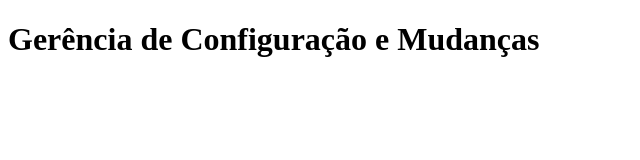
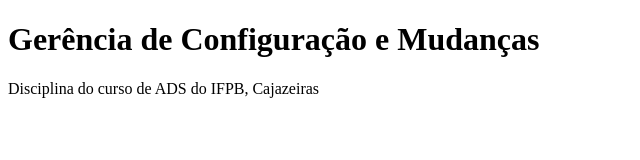
Before and after one commit to Gerencia-de-configuracao-e-mudancas/Gerencia-de-configuracao-e-mudancas.github.io, a plain HTML site: page index.html in a window 1280 px wide. Shown: the whole page, without its empty margins (0-640 px from the left). Drawn offline with Linux system fonts and the light colour scheme.

Commit message:
Atualizando informações da disciplina

```diff
--- a/index.html
+++ b/index.html
@@ -7,5 +7,8 @@
 </head>
 <body>
     <h1>Gerência de Configuração e Mudanças</h1>
+
+    Disciplina do curso de ADS do IFPB, Cajazeiras
+
 </body>
 </html>
```
